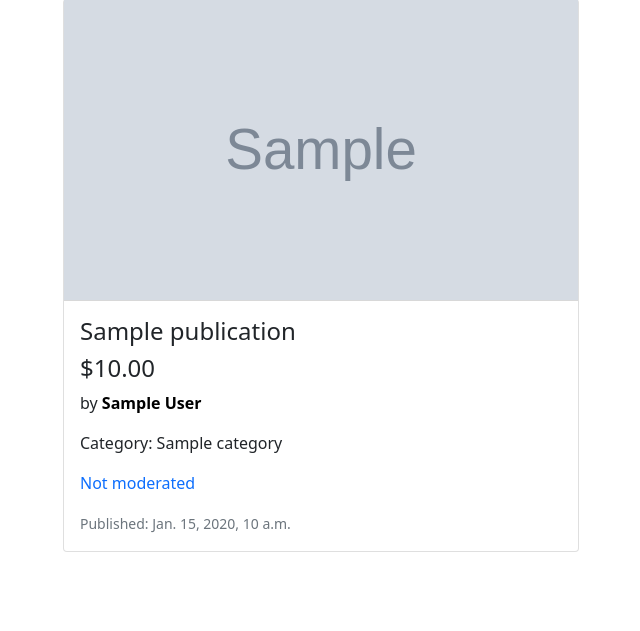
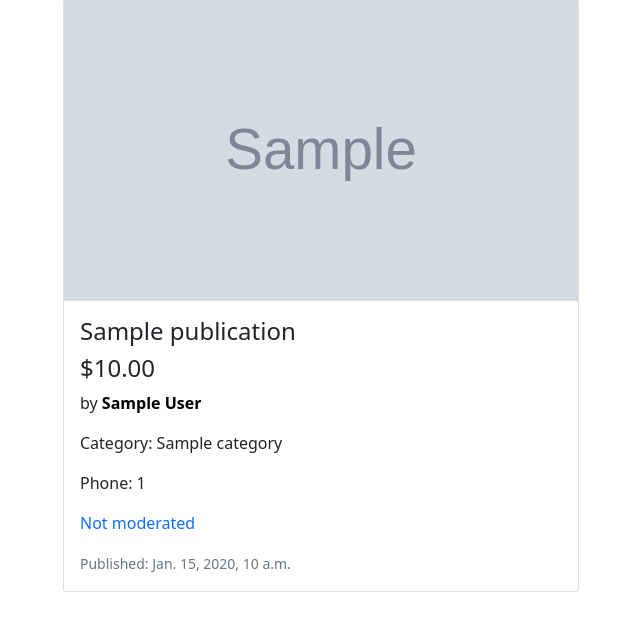
Before and after one commit to Irbiss555/final_exam, a Django app: page /to/moderate/ in a window 1280 px wide. Shown: the part 97-728 px from the top of the page, without its empty margins (319-959 px from the left). Run offline with Django 4.2, Linux system fonts and the light colour scheme; a user stored in the database is signed in; tables that the repository leaves empty hold one stand-in row (values such as "Sample post"); grey boxes marked "Sample" are stand-in pictures.

Commit message:
#10 Добавил телефон в публикации

```diff
--- a/templates/partial/publications/partial_detail_publication_list.html
+++ b/templates/partial/publications/partial_detail_publication_list.html
@@ -20,6 +20,7 @@
                 {% endif %}
                 <p class="card-text">by <a href="{% url 'accounts:user_detail' pub.user.pk %}"><span class="username-text">{{ pub.user.get_full_name }}</span></a></p>
                 <p class="card-text">Category: {{ pub.category }}</p>
+                <p class="card-text">Phone: {{ pub.user.phone }}</p>
                 <p class="card-text text-{% if pub.moderation_status == 'VALID' %}success{% elif pub.moderation_status == 'INVALID'%}danger{% else %}primary{% endif %}">{{ pub.get_moderation_status_display }}</p>
                 {% if pub.published_at %}
                 <small class="text-muted">Published: {{ pub.published_at }}</small>
--- a/templates/partial/publications/partial_publication_list.html
+++ b/templates/partial/publications/partial_publication_list.html
@@ -16,6 +16,8 @@
                 {% endif %}
                 <p class="card-text">by <a href="{% url 'accounts:user_detail' pub.user.pk %}"><span class="username-text">{{ pub.user.get_full_name }}</span></a></p>
                 <p class="card-text">Category: {{ pub.category }}</p>
+                            <p class="card-text">Phone: {{ pub.user.phone }}</p>
+
                 {% if pub.published_at %}
                 <small class="text-muted">Published: {{ pub.published_at }}</small>
                 {% endif %}
--- a/templates/publications/publication_detail.html
+++ b/templates/publications/publication_detail.html
@@ -16,6 +16,7 @@
                 <p class="card-text">{{ publication.text }}</p>
                 <p class="card-text">Author: <a href="{% url 'accounts:user_detail' publication.user.pk %}"><span
                         class="username-text">{{ publication.user.username }}</span></a></p>
+                            <p class="card-text">Phone: {{ publication.user.phone }}</p>
             {% if publication.published_at %}
                 <small class="text-muted">Published: {{ publication.published_at }}</small>
                 {% endif %}
```
